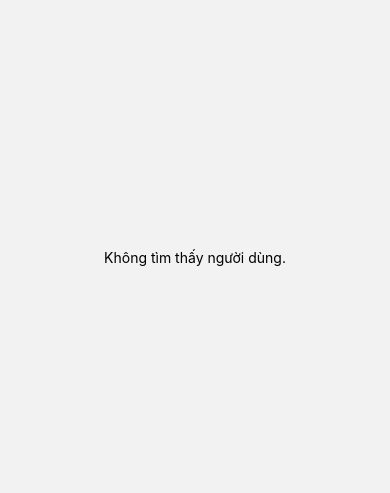
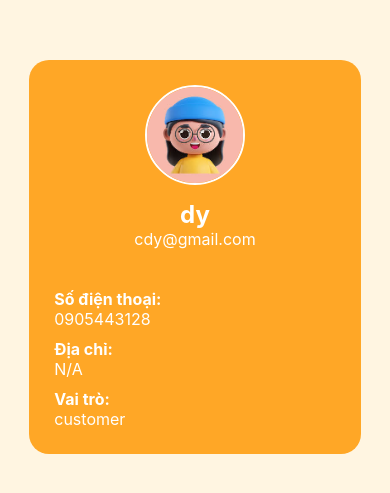
Before and after one commit to dydycuteedu/App-mobile-MMA, a React Native app: screen /Profile in a window 390 px wide. Shown: the part 165-658 px from the top of the page. Built offline with nearby package versions, Linux system fonts and the light colour scheme; no server answers.

Commit message:
Fix profile
login by cdy@gmail.com

```diff
--- a/src/screen/LoginScreen.tsx
+++ b/src/screen/LoginScreen.tsx
@@ -24,13 +24,16 @@ export default function LoginScreen() {
   const [username, setUsername] = useState(""); // State này sẽ chứa email
   const [password, setPassword] = useState("");
 
+
+
+
 const handleLogin = async () => {
   if (!username || !password) {
     Alert.alert("Lỗi", "Vui lòng nhập email và mật khẩu");
     return;
   }
+
   try {
-      // API call đã được cập nhật với IP đúng
     const response = await fetch(
       `http://192.168.6.209:3000/users?email=${username}&password=${password}`
     );
@@ -44,20 +47,23 @@ export default function LoginScreen() {
         return;
       }
 
-        // Điều hướng dựa trên vai trò (role)
-        if (user.role === "admin") {
-          navigation.navigate("Admin");
-        } else if (user.role === "customer") {
-          navigation.navigate("Main");
+      // Lưu thông tin user vào AsyncStorage
+      await AsyncStorage.setItem('loggedInUser', JSON.stringify(user));
+
+      // Điều hướng theo vai trò
+      if (user.role === 'admin') {
+        navigation.navigate('Admin');
+      } else if (user.role === 'customer') {
+        navigation.navigate('Main');
       } else {
-          Alert.alert("Vai trò không xác định", "Vai trò người dùng không được nhận dạng.");
+        Alert.alert("Lỗi", "Vai trò người dùng không được nhận dạng.");
       }
     } else {
-        Alert.alert("Đăng nhập thất bại", "Email hoặc mật khẩu không hợp lệ");
+      Alert.alert("Đăng nhập thất bại", "Email hoặc mật khẩu không đúng");
     }
   } catch (error) {
     console.error("Lỗi đăng nhập:", error);
-      Alert.alert("Lỗi", "Không thể kết nối đến server. Hãy đảm bảo server đang chạy và IP đã đúng.");
+    Alert.alert("Lỗi", "Không thể kết nối đến server. Hãy kiểm tra lại IP hoặc khởi động lại JSON Server.");
   }
 };
 
--- a/src/screen/ProfileScreen.tsx
+++ b/src/screen/ProfileScreen.tsx
@@ -1,73 +1,41 @@
-import React, { useEffect, useState } from 'react';
-import {
-  View,
-  Text,
-  StyleSheet,
-  Image,
-  TouchableOpacity,
-  ActivityIndicator,
-  Alert,
-} from 'react-native';
-import AsyncStorage from '@react-native-async-storage/async-storage';
+import React from 'react';
+import { View, Text, StyleSheet, Image, SafeAreaView } from 'react-native';
 
 const ProfileScreen = () => {
-  const [user, setUser] = useState<any>(null);
-  const [loading, setLoading] = useState(true);
-
-  useEffect(() => {
-    const fetchUserFromStorage = async () => {
-      try {
-        const userData = await AsyncStorage.getItem('loggedInUser');
-        if (!userData) {
-          Alert.alert('Thông báo', 'Chưa đăng nhập');
-          setLoading(false);
-          return;
-        }
-
-        const parsedUser = JSON.parse(userData);
-        setUser(parsedUser);
-      } catch (error) {
-        console.error('Lỗi khi lấy thông tin người dùng:', error);
-        Alert.alert('Lỗi', 'Không thể tải thông tin người dùng');
-      } finally {
-        setLoading(false);
-      }
+  // Dữ liệu người dùng cố định
+  const user = {
+    id: '1753087563245',
+    name: 'dy',
+    email: 'cdy@gmail.com',
+    password: '1', // Không hiển thị mật khẩu
+    address: 'N/A',
+    phone: '0905443128',
+    role: 'customer',
+    isBanned: false,
   };
 
-    fetchUserFromStorage();
-  }, []);
-
-  if (loading) {
   return (
-      <View style={styles.center}>
-        <ActivityIndicator size="large" color="#f97316" />
-      </View>
-    );
-  }
-
-  if (!user) {
-    return (
-      <View style={styles.center}>
-        <Text>Không tìm thấy người dùng.</Text>
-      </View>
-    );
-  }
-
-  return (
-    <View style={styles.container}>
+    <SafeAreaView style={styles.container}>
+      <View style={styles.profileCard}>
         <Image
-        source={{ uri: 'https://i.pravatar.cc/150?u=' + user.email }}
           style={styles.avatar}
+          source={require('../assets/images/anh.jpg')} // Thay bằng hình thật nếu có
         />
         <Text style={styles.name}>{user.name}</Text>
         <Text style={styles.email}>{user.email}</Text>
-      <Text style={styles.phone}>{user.phone}</Text>
-      <Text style={styles.address}>{user.address}</Text>
 
-      <TouchableOpacity style={styles.editButton}>
-        <Text style={styles.editText}>Edit Profile</Text>
-      </TouchableOpacity>
+        <View style={styles.infoSection}>
+          <Text style={styles.infoLabel}>Số điện thoại:</Text>
+          <Text style={styles.infoValue}>{user.phone}</Text>
+
+          <Text style={styles.infoLabel}>Địa chỉ:</Text>
+          <Text style={styles.infoValue}>{user.address}</Text>
+
+          <Text style={styles.infoLabel}>Vai trò:</Text>
+          <Text style={styles.infoValue}>{user.role}</Text>
         </View>
+      </View>
+    </SafeAreaView>
   );
 };
 
@@ -76,46 +44,48 @@ export default ProfileScreen;
 const styles = StyleSheet.create({
   container: {
     flex: 1,
+    backgroundColor: '#FFF5E1',
     alignItems: 'center',
-    padding: 20,
-    backgroundColor: '#fff',
+    justifyContent: 'center',
+  },
+  profileCard: {
+    backgroundColor: '#FFA726',
+    borderRadius: 20,
+    padding: 25,
+    alignItems: 'center',
+    width: '85%',
+    elevation: 6,
   },
   avatar: {
-    width: 120,
-    height: 120,
-    borderRadius: 60,
-    marginVertical: 20,
+    width: 100,
+    height: 100,
+    borderRadius: 50,
+    marginBottom: 15,
+    borderWidth: 2,
+    borderColor: '#fff',
   },
   name: {
-    fontSize: 22,
+    fontSize: 24,
     fontWeight: 'bold',
+    color: '#fff',
   },
   email: {
     fontSize: 16,
-    color: '#555',
-  },
-  phone: {
-    fontSize: 16,
-    color: '#555',
-  },
-  address: {
-    fontSize: 16,
-    color: '#555',
+    color: '#fff',
     marginBottom: 20,
   },
-  editButton: {
-    backgroundColor: '#f97316',
-    paddingVertical: 10,
-    paddingHorizontal: 30,
-    borderRadius: 10,
+  infoSection: {
+    alignSelf: 'flex-start',
+    marginTop: 10,
   },
-  editText: {
+  infoLabel: {
+    fontWeight: 'bold',
     color: '#fff',
-    fontWeight: 'bold',
+    fontSize: 16,
+    marginTop: 10,
   },
-  center: {
-    flex: 1,
-    justifyContent: 'center',
-    alignItems: 'center',
+  infoValue: {
+    color: '#fff',
+    fontSize: 16,
   },
 });
```
Lines whose indentation alone changed are shown as unchanged.
